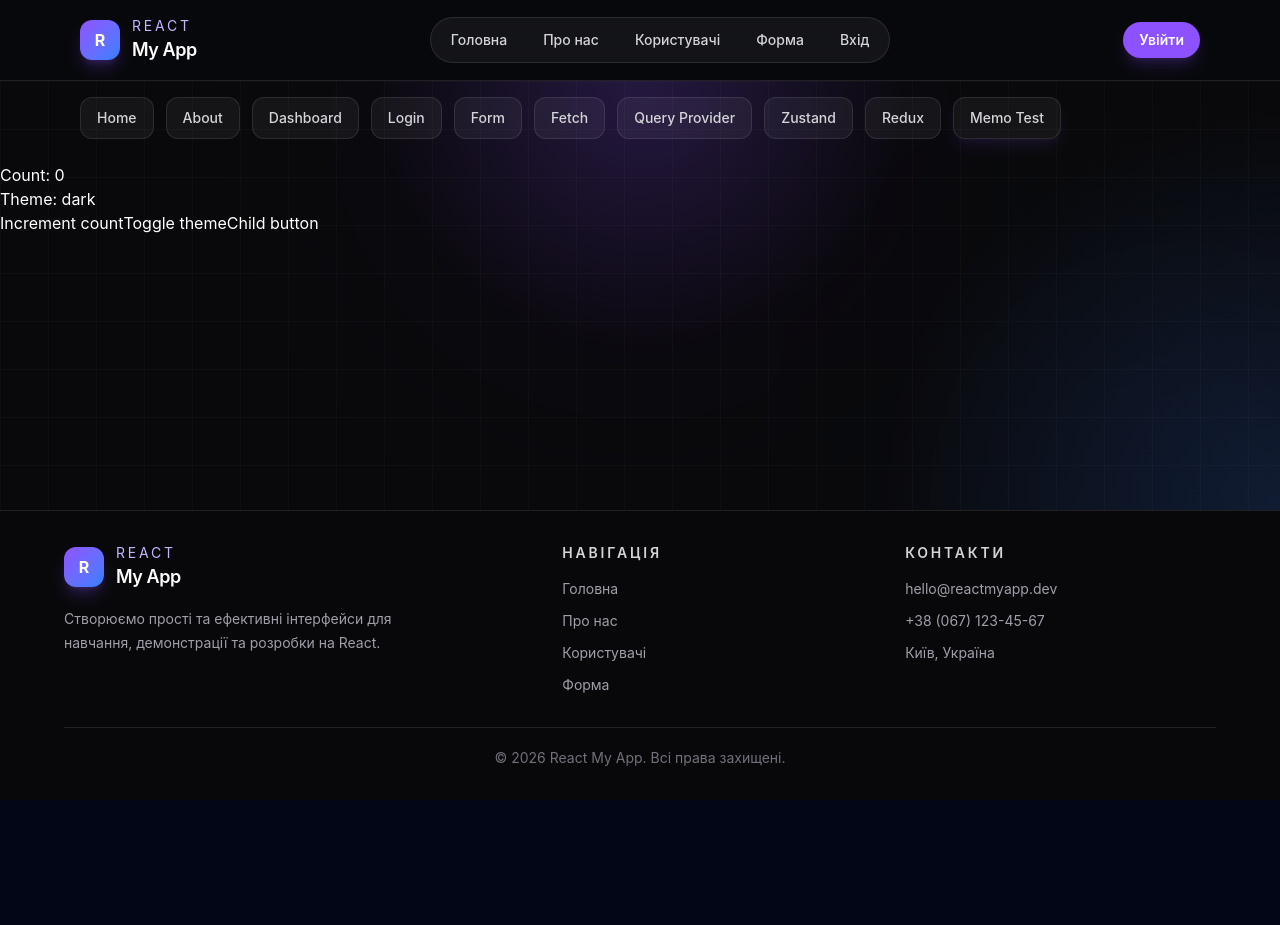
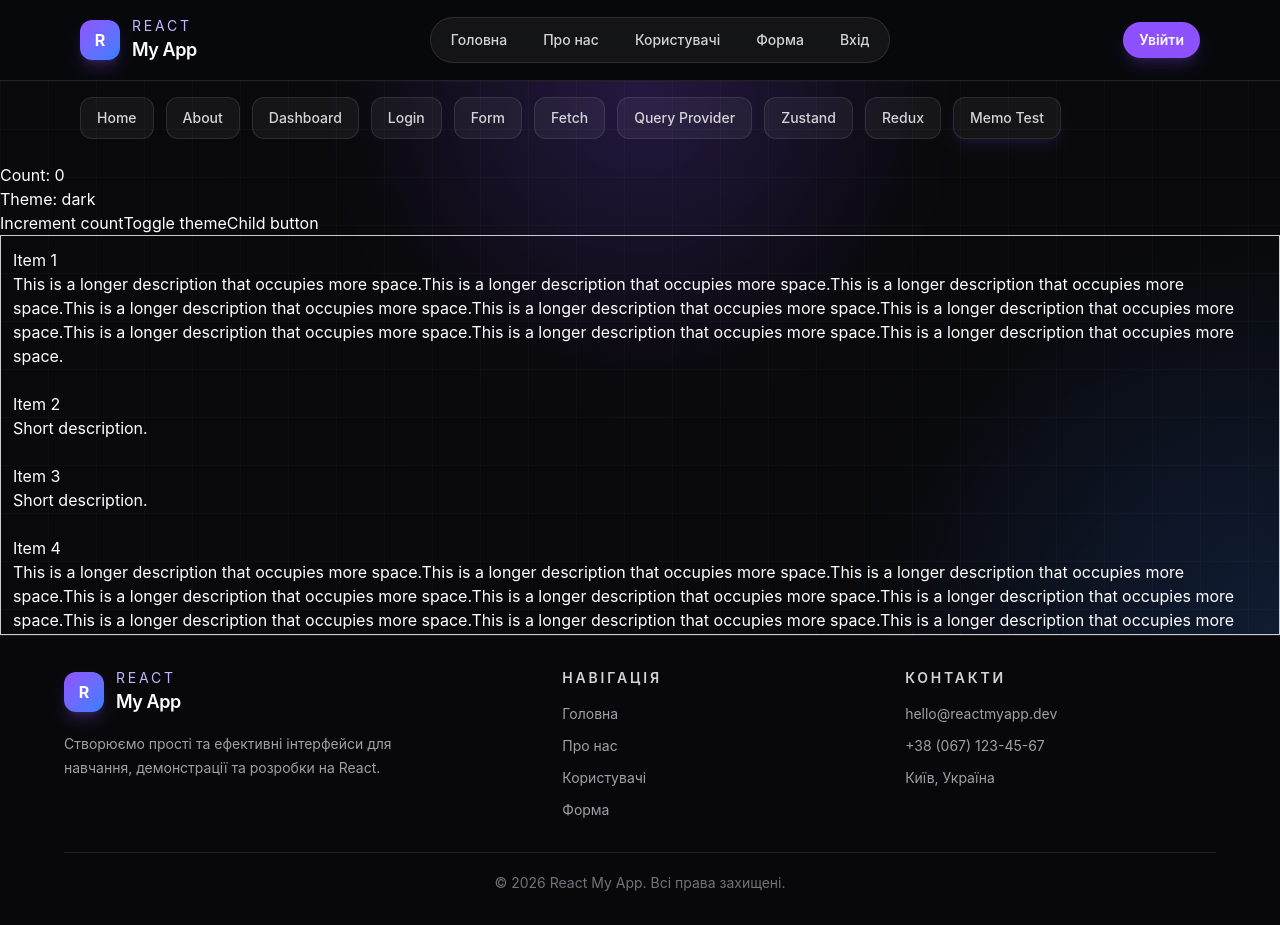
Before and after one commit to mazurokov/react-my-app, a React (Vite) app: page /memo-test in a window 1280 px wide. Before the commit the page ends 800 px from the top, so only its background shows below. Built offline with nearby package versions, Linux system fonts and the light colour scheme.

Commit message:
Virtualization

```diff
--- a/src/pages/MemoTest/MemoTest.jsx
+++ b/src/pages/MemoTest/MemoTest.jsx
@@ -1,5 +1,6 @@
 import {useState, useCallback, useMemo} from "react";
 import ChildButton from "./ChildButton";
+import VirtualList from "@pages/MemoTest/VirtualList.jsx";
 
 function MemoTest() {
   const [count, setCount] = useState(0);
@@ -32,6 +33,8 @@ function MemoTest() {
 
       <ChildButton onClick={handleChildClick}
                    settings={settings}/>
+
+      <VirtualList />
     </div>
   );
 }
--- /dev/null
+++ b/src/pages/MemoTest/VirtualList.jsx
@@ -0,0 +1,90 @@
+import {useEffect, useMemo, useRef} from "react";
+import {useVirtualizer} from "@tanstack/react-virtual";
+
+function VirtualList() {
+  const parentRef = useRef(null);
+
+  const items = useMemo(
+    () => Array.from({
+      length: 10_000
+    }, (_, index) => `Item ${index + 1}`),
+    [],
+  );
+
+  const virtualizer = useVirtualizer({
+    count: items.length,
+    getScrollElement: () => parentRef.current,
+    estimateSize: () => 50,
+    overscan: 25,
+    getItemKey: index => items[index],
+  });
+
+  const virtualItems = virtualizer.getVirtualItems();
+
+  useEffect(() => {
+    if (!virtualItems.length) return;
+
+    console.table(
+      virtualItems.slice(0, 5).map((item) => ({
+        index: item.index,
+        start: item.start,
+        size: item.size,
+        end: item.end,
+      })),
+    );
+  }, [virtualItems]);
+
+  return (
+    <div
+      ref={parentRef}
+      style={{
+        height: "400px",
+        overflow: "auto",
+        border: "1px solid #ccc",
+        position: "relative",
+      }}
+    >
+      <div
+        style={{
+          height: `${virtualizer.getTotalSize()}px`,
+          width: "100%",
+          position: "relative",
+        }}
+      >
+        {virtualItems.map((virtualItem) => {
+          const item = items[virtualItem.index];
+
+          if (!item) return null;
+
+          return (
+            <div
+              key={virtualItem.key}
+              data-index={virtualItem.index}
+              ref={virtualizer.measureElement}
+              style={{
+                position: "absolute",
+                top: 0,
+                left: 0,
+                width: "100%",
+                transform: `translateY(${virtualItem.start}px)`,
+                padding: "12px",
+                boxSizing: "border-box",
+              }}
+            >
+              <div>
+                {item}
+                <p>
+                  {virtualItem.index % 3 === 0
+                    ? "This is a longer description that occupies more space.This is a longer description that occupies more space.This is a longer description that occupies more space.This is a longer description that occupies more space.This is a longer description that occupies more space.This is a longer description that occupies more space.This is a longer description that occupies more space.This is a longer description that occupies more space.This is a longer description that occupies more space."
+                    : "Short description."}
+                </p>
+              </div>
+            </div>
+          );
+        })}
+      </div>
+    </div>
+  );
+}
+
+export default VirtualList;
```
